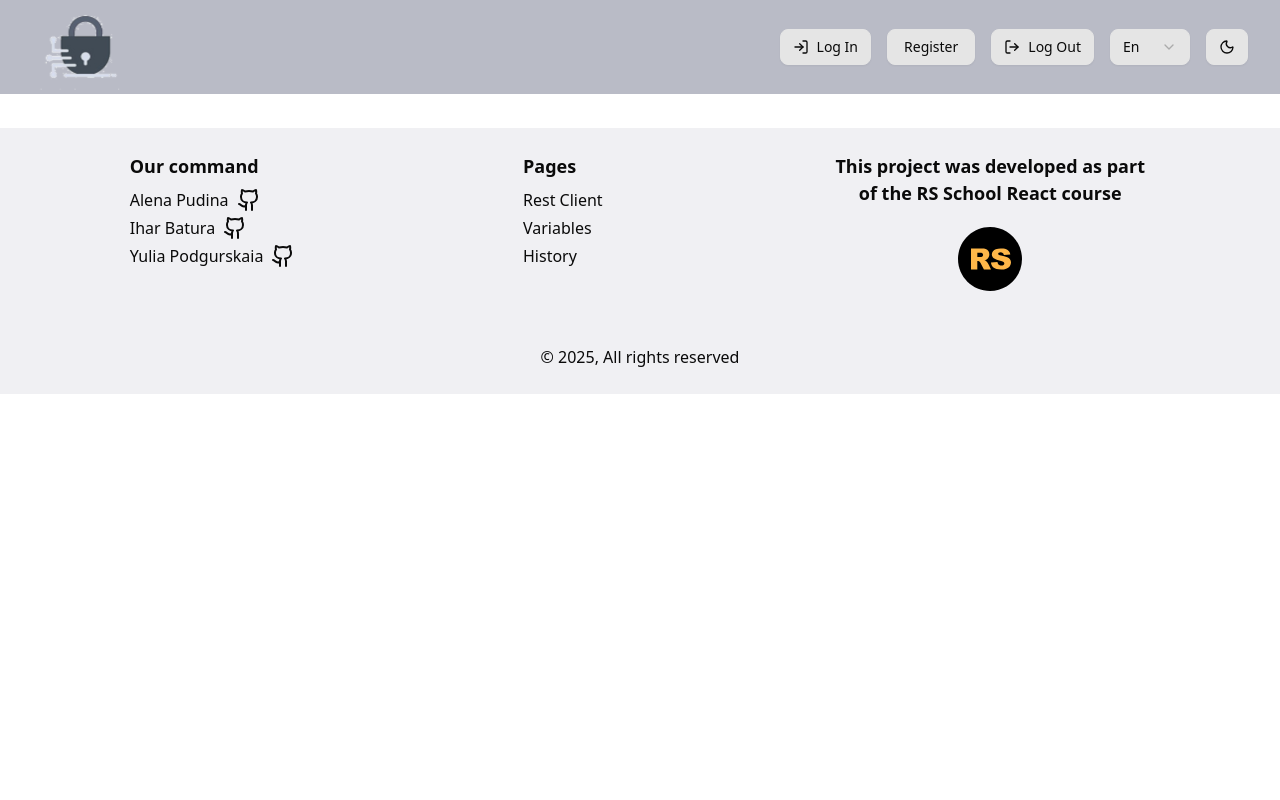
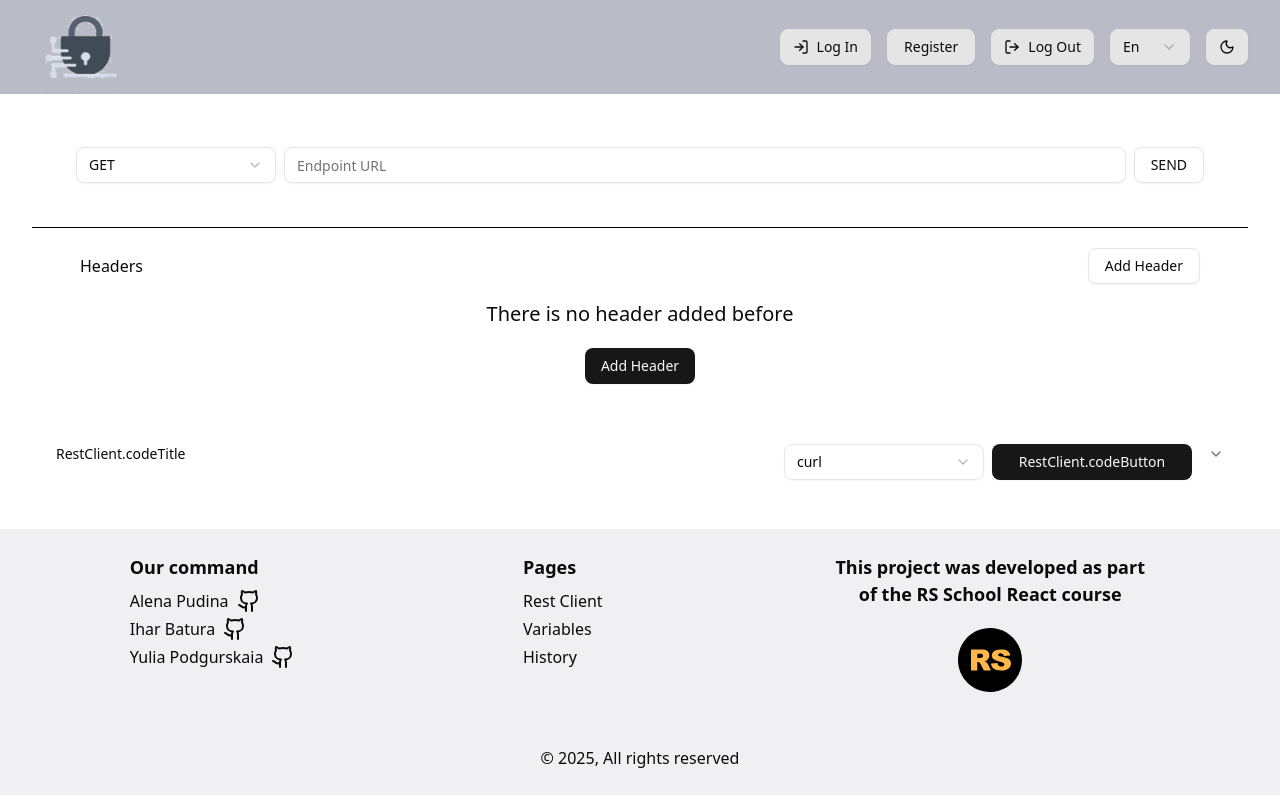
Before and after one commit to morven2018/rest-client-app, a Next.js app: page /en/restful in a window 1280 px wide. Built offline with nearby package versions, Linux system fonts and the light colour scheme.

Commit message:
feat: add new sections to RestfulPage

```diff
--- a/src/app/[locale]/restful/page.tsx
+++ b/src/app/[locale]/restful/page.tsx
@@ -1,8 +1,24 @@
+'use client';
+
+import SectionRequestField from '@/components/rest/SectionRequestField';
+import SectionHeaders from '@/components/rest/SectionHeaders';
+import SectionCode from '@/components/rest/SectionCode';
+
 export default function RestfulPage() {
   return (
     <main className="w-full">
       <div className="container mx-auto px-4 sm:px-6 lg:px-8 py-[17px]">
-        <div className="flex gap-2"></div>
+        <div className="flex flex-col gap-6 py-4">
+          <section className="px-6">
+            <SectionRequestField />
+          </section>
+          <section className="flex flex-col gap-4 px-6 py-5 border-t border-t-black">
+            <SectionHeaders />
+          </section>
+          <section className="px-6">
+            <SectionCode />
+          </section>
+        </div>
       </div>
     </main>
   );
```
